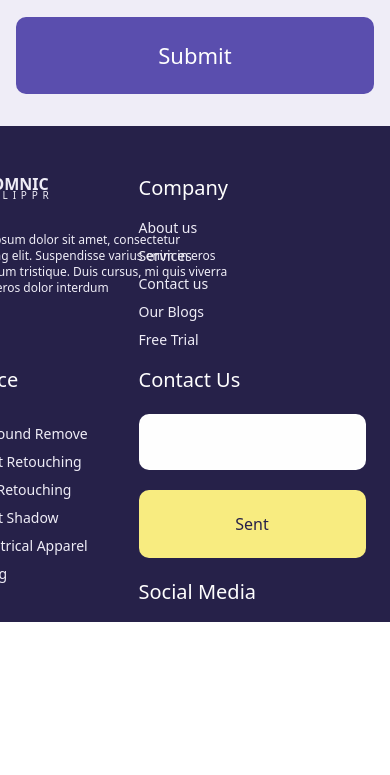
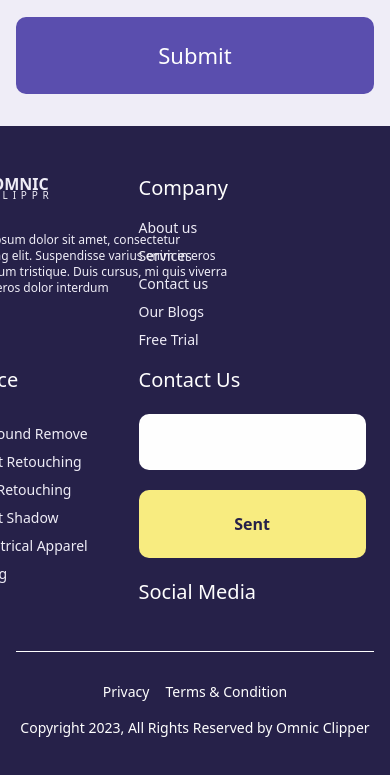
Before and after one commit to mehedihasan712277/Omnic_Clipper_Tamplate, a website: page index.html in a window 390 px wide. Shown: the part 10243-11018 px from the top of the page. Before the commit the page ends 10865 px from the top, so only its background shows below. Drawn offline with Linux system fonts and the light colour scheme.

Commit message:
footer backpart done but not responsive

```diff
--- a/index.html
+++ b/index.html
@@ -641,11 +641,22 @@
             <div class="flex flex-col gap-5 w-[300px] lg:w-fit">
                 <p class="text-[#FEFEFE] text-xl 14i:text-[28px] 14i:leading-[30px]">Contact Us</p>
                 <input type="email" class="px-5 py-4 bg-[#FEFEFE] rounded-[10px] w-[227px]">
-                <button class="bg-[#F8EC80] rounded-[10px] py-[22px] w-[227px] text-[#262149] font-[500]">Sent</button>
+                <button
+                    class="bg-[#F8EC80] rounded-[10px] py-[22px] w-[227px] text-[#262149] font-semibold">Sent</button>
                 <p class="text-[#FEFEFE] text-xl 14i:text-[28px] 14i:leading-[30px]">Social Media</p>
             </div>
         </div>
 
+        <div
+            class="text-[#FEFEFE] text-sm md:text-lg 14i:text-xl flex flex-col-reverse lg:flex-row justify-center lg:justify-between items-center gap-4 my-[45px] pt-[30px] 14i:pt-[50px] border-t-[1px] border-[#FEFEFE]">
+            <p>
+                Copyright 2023, All Rights Reserved by Omnic Clipper
+            </p>
+            <div class="flex gap-4">
+                <p>Privacy</p>
+                <p>Terms & Condition</p>
+            </div>
+        </div>
     </footer>
     <script>
         const showSidebar = () => {
```
Also changed, not shown: output/output.css.
